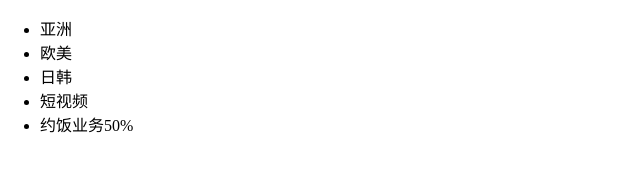
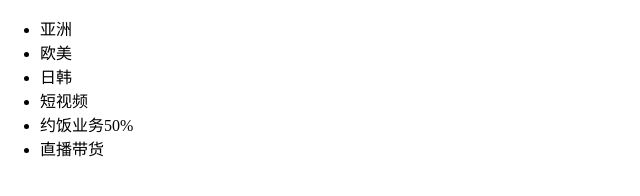
Before and after one commit to Berners9/dbhot3, a plain HTML site: page index.html in a window 1280 px wide. Shown: the whole page, without its empty margins (0-640 px from the left). Drawn offline with Linux system fonts and the light colour scheme.

Commit message:
dev直播带货 c3

```diff
--- a/index.html
+++ b/index.html
@@ -16,6 +16,7 @@
 	<li>日韩</li>
 	<li>短视频</li>
 	<li>约饭业务50%</li>
+	<li>直播带货</li>
 </ul>
 </body>
 </html>
```
